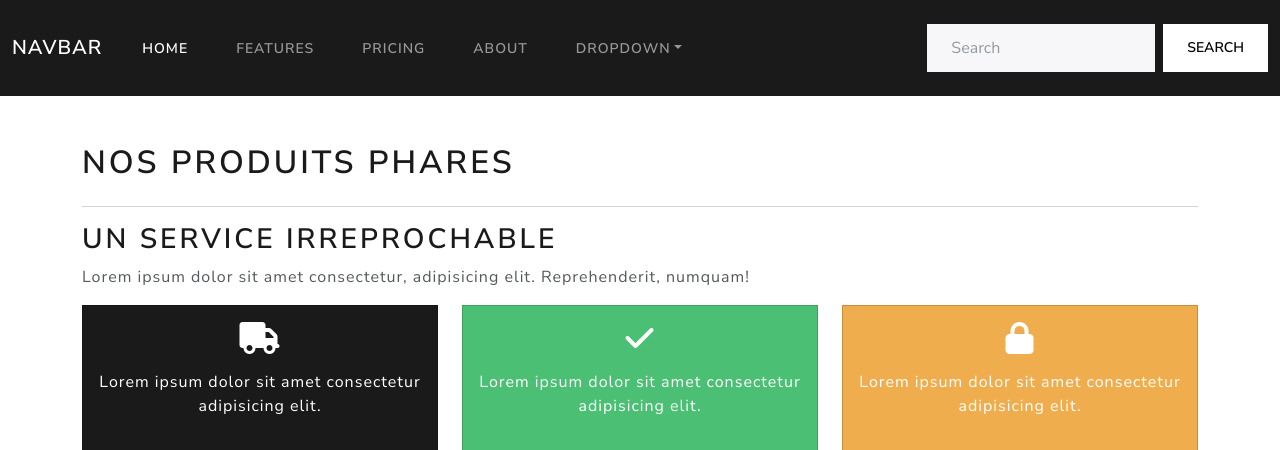
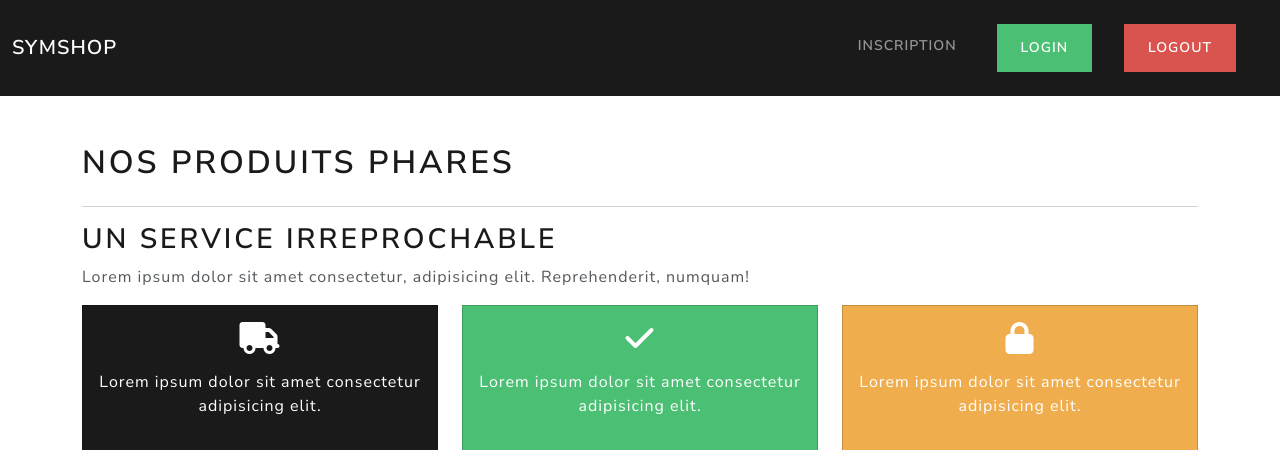
Before and after one commit to Timothy974/Symshop, a Symfony app: template templates/home.html.twig in a window 1280 px wide. Shown: the top 450 px of the page. Run offline with Twig, Linux system fonts and the light colour scheme; the template is opened without the code that fills it, so the values that code supplies are empty; some libraries are stand-ins or nearby versions.

Commit message:
ajout contraintes de validation formulaire et ajout liens navbar

```diff
--- a/composer.json
+++ b/composer.json
@@ -25,6 +25,7 @@
         "symfony/proxy-manager-bridge": "5.1.*",
         "symfony/string": "5.1.*",
         "symfony/twig-bundle": "5.1.*",
+        "symfony/validator": "5.1.*",
         "symfony/yaml": "5.1.*",
         "twig/extra-bundle": "^2.12|^3.0",
         "twig/twig": "^2.12|^3.0"
--- a/src/Entity/Category.php
+++ b/src/Entity/Category.php
@@ -6,6 +6,7 @@ use App\Repository\CategoryRepository;
 use Doctrine\Common\Collections\ArrayCollection;
 use Doctrine\Common\Collections\Collection;
 use Doctrine\ORM\Mapping as ORM;
+use Symfony\Component\Validator\Constraints as Assert;
 
 /**
  * @ORM\Entity(repositoryClass=CategoryRepository::class)
@@ -21,6 +22,8 @@ class Category
 
     /**
      * @ORM\Column(type="string", length=255)
+     * @Assert\NotBlank(message="Le nom de la catégorie est obligatoire")
+     * @Assert\Length(min= 3, minMessage="La catégorie doit avoir au moins 3 caractères")
      */
     private $name;
 
@@ -49,7 +52,7 @@ class Category
         return $this->name;
     }
 
-    public function setName(string $name): self
+    public function setName(?string $name): self
     {
         $this->name = $name;
 
--- a/templates/shared/_navbar.html.twig
+++ b/templates/shared/_navbar.html.twig
@@ -1,41 +1,24 @@
 <nav class="navbar navbar-expand-lg navbar-dark bg-primary">
   <div class="container-fluid">
-    <a class="navbar-brand" href="#">Navbar</a>
+    <a class="navbar-brand" href="/">SymShop</a>
     <button class="navbar-toggler" type="button" data-bs-toggle="collapse" data-bs-target="#navbarColor01" aria-controls="navbarColor01" aria-expanded="false" aria-label="Toggle navigation">
       <span class="navbar-toggler-icon"></span>
     </button>
 
     <div class="collapse navbar-collapse" id="navbarColor01">
       <ul class="navbar-nav me-auto">
+        {% for c in categoryRepository.findAll() %}
+
         <li class="nav-item">
-          <a class="nav-link active" href="#">Home
-            <span class="visually-hidden">(current)</span>
-          </a>
+          <a class="nav-link" href="#">{{c.name}}</a>
         </li>
-        <li class="nav-item">
-          <a class="nav-link" href="#">Features</a>
-        </li>
-        <li class="nav-item">
-          <a class="nav-link" href="#">Pricing</a>
-        </li>
-        <li class="nav-item">
-          <a class="nav-link" href="#">About</a>
-        </li>
-        <li class="nav-item dropdown">
-          <a class="nav-link dropdown-toggle" data-bs-toggle="dropdown" href="#" role="button" aria-haspopup="true" aria-expanded="false">Dropdown</a>
-          <div class="dropdown-menu">
-            <a class="dropdown-item" href="#">Action</a>
-            <a class="dropdown-item" href="#">Another action</a>
-            <a class="dropdown-item" href="#">Something else here</a>
-            <div class="dropdown-divider"></div>
-            <a class="dropdown-item" href="#">Separated link</a>
-          </div>
-        </li>
+        {% endfor %}
       </ul>
-      <form class="d-flex">
-        <input class="form-control me-sm-2" type="text" placeholder="Search">
-        <button class="btn btn-secondary my-2 my-sm-0" type="submit">Search</button>
-      </form>
+      <ul class="navbar-nav">
+        <li class="nav-item"><a href="#" class="nav-link">Inscription</a></li>
+        <li class="nav-item"><a href="#" class="btn btn-success">Login</a></li>
+        <li class="nav-item"><a href="#" class="btn btn-danger">Logout</a></li>
+      </ul>
     </div>
   </div>
 </nav>
```
Also changed, not shown: src/Controller/CategoryController.php (+3 -4 lines), src/Controller/ProductController.php (+6 -6 lines), src/Entity/Product.php (+11 -5 lines), src/Form/ProductType.php (+2 -22 lines), 5 other files.
